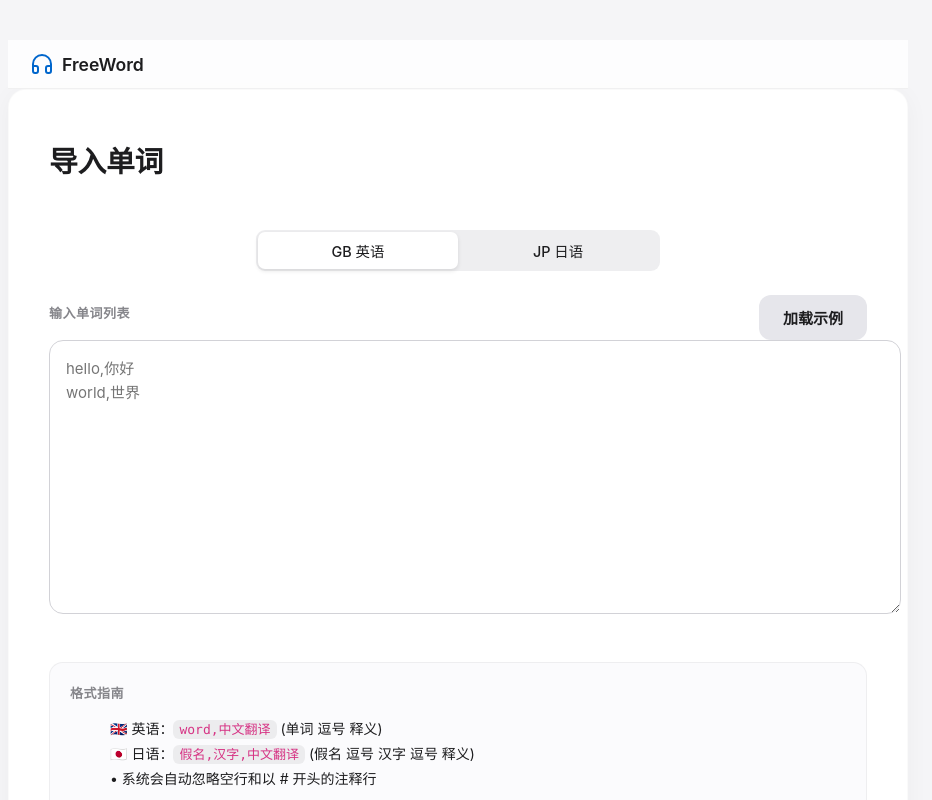
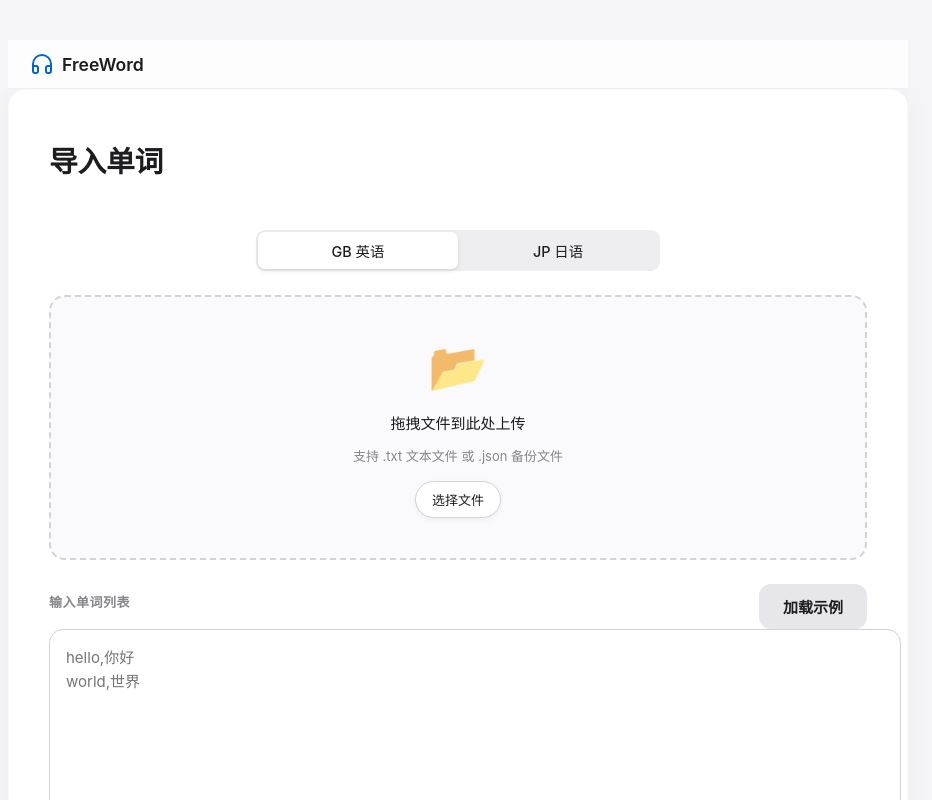
Before and after one commit to thisxiaoyuQAQ/FreeWord, a Next.js app: page /import in a window 1280 px wide. Shown: the top 800 px of the page, without its empty margins (182-1114 px from the left). Built offline with nearby package versions, Linux system fonts and the light colour scheme.

Commit message:
更新上传

```diff
--- a/app/import/page.tsx
+++ b/app/import/page.tsx
@@ -1,8 +1,8 @@
 'use client';
 
-import { useState } from 'react';
+import { useState, useRef, useCallback } from 'react';
 import { Word, LanguageTypes, LanguageType } from '../../types';
-import { wordStorage, generateId } from '../../utils/storage';
+import { wordStorage, backupStorage, generateId } from '../../utils/storage';
 import Header from '../components/Header';
 
 const ImportPage = () => {
@@ -10,6 +10,8 @@ const ImportPage = () => {
   const [language, setLanguage] = useState<LanguageType>(LanguageTypes.ENGLISH);
   const [importResult, setImportResult] = useState<string | null>(null);
   const [error, setError] = useState<string | null>(null);
+  const [isDragging, setIsDragging] = useState(false);
+  const fileInputRef = useRef<HTMLInputElement>(null);
 
   // 解析导入文本
   const parseImportText = (text: string, lang: LanguageType): Word[] => {
@@ -110,6 +112,78 @@ const ImportPage = () => {
     setImportText(getSampleText());
   };
 
+  // 处理文件上传
+  const processFile = useCallback((file: File) => {
+    setError(null);
+    setImportResult(null);
+
+    const reader = new FileReader();
+
+    reader.onload = (e) => {
+      const content = e.target?.result as string;
+
+      if (file.name.endsWith('.json')) {
+        try {
+          const success = backupStorage.importData(content);
+          if (success) {
+            const data = JSON.parse(content);
+            const wordCount = data.words?.length || 0;
+            const recordCount = data.records?.length || 0;
+            setImportResult(`成功导入备份数据：${wordCount} 个单词, ${recordCount} 条学习记录`);
+          } else {
+            setError('JSON 数据格式不正确，无法导入');
+          }
+        } catch {
+          setError('JSON 文件解析失败，请检查文件格式');
+        }
+      } else {
+        setImportText(content);
+        setImportResult('文件内容已加载到文本区域，请确认后点击"导入单词"');
+      }
+    };
+
+    reader.onerror = () => {
+      setError('文件读取失败，请重试');
+    };
+
+    reader.readAsText(file);
+  }, []);
+
+  // 处理文件选择
+  const handleFileSelect = useCallback((e: React.ChangeEvent<HTMLInputElement>) => {
+    const file = e.target.files?.[0];
+    if (file) {
+      processFile(file);
+    }
+    if (fileInputRef.current) {
+      fileInputRef.current.value = '';
+    }
+  }, [processFile]);
+
+  // 处理拖拽
+  const handleDragOver = useCallback((e: React.DragEvent) => {
+    e.preventDefault();
+    e.stopPropagation();
+    setIsDragging(true);
+  }, []);
+
+  const handleDragLeave = useCallback((e: React.DragEvent) => {
+    e.preventDefault();
+    e.stopPropagation();
+    setIsDragging(false);
+  }, []);
+
+  const handleDrop = useCallback((e: React.DragEvent) => {
+    e.preventDefault();
+    e.stopPropagation();
+    setIsDragging(false);
+
+    const file = e.dataTransfer.files?.[0];
+    if (file) {
+      processFile(file);
+    }
+  }, [processFile]);
+
   return (
     <div className="main-container">
       <Header />
@@ -139,6 +213,33 @@ const ImportPage = () => {
           <label htmlFor="lang-jp">JP 日语</label>
 
           <div className="marker"></div>
+        </div>
+
+        {/* 文件上传区域 */}
+        <div
+          className={`apple-dropzone mb-6 ${isDragging ? 'dragging' : ''}`}
+          onClick={() => fileInputRef.current?.click()}
+          onDragOver={handleDragOver}
+          onDragLeave={handleDragLeave}
+          onDrop={handleDrop}
+        >
+          <div className="dropzone-icon">📂</div>
+          <p style={{ fontSize: '15px', fontWeight: 500, color: 'var(--text-primary)', marginBottom: '8px' }}>
+            拖拽文件到此处上传
+          </p>
+          <p style={{ fontSize: '13px', color: 'var(--text-secondary)', marginBottom: '4px' }}>
+            支持 .txt 文本文件 或 .json 备份文件
+          </p>
+          <div className="file-input-label">
+            选择文件
+          </div>
+          <input
+            ref={fileInputRef}
+            type="file"
+            accept=".txt,.json"
+            onChange={handleFileSelect}
+            style={{ display: 'none' }}
+          />
         </div>
 
         {/* 状态提示 */}
```
